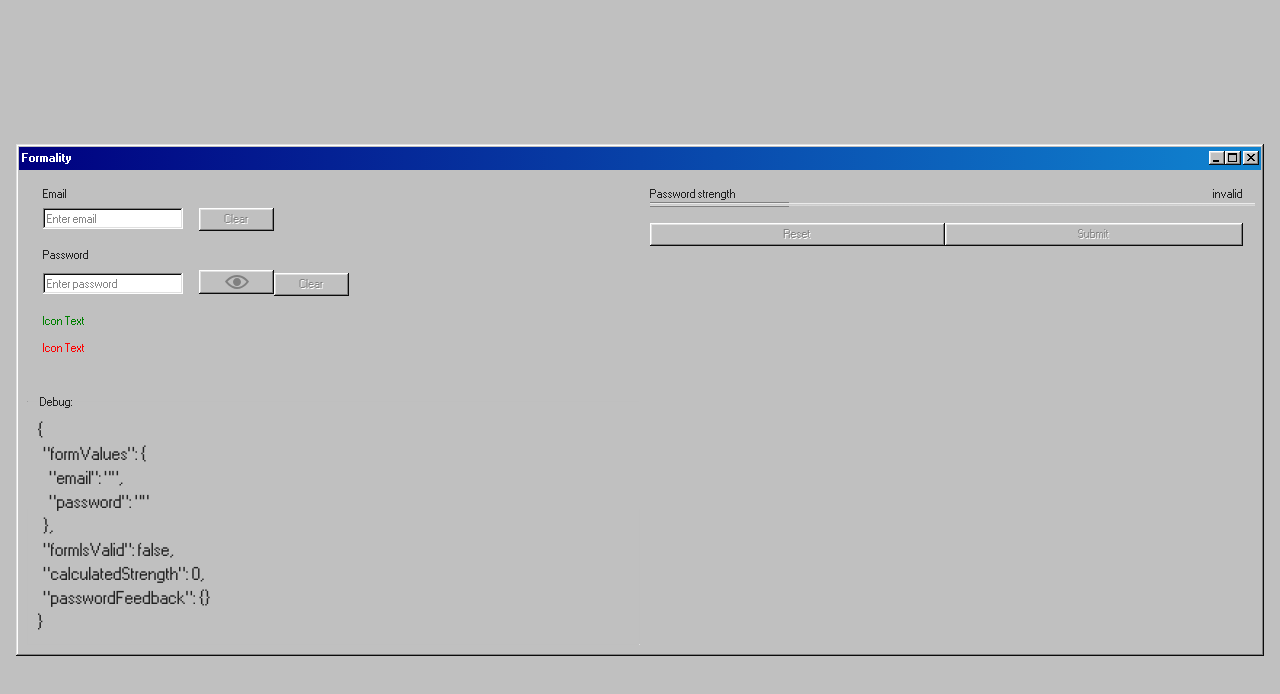
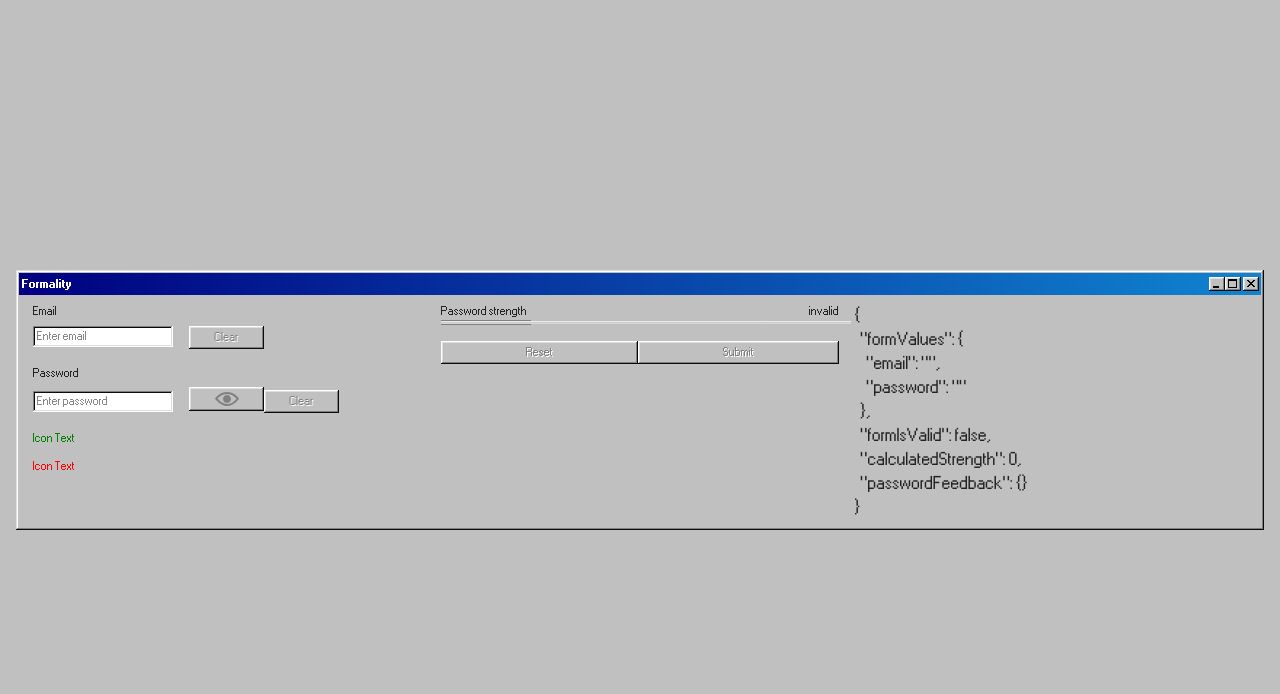
Before and after one commit to maurer2/formality, a Vue app: page / in a window 1280 px wide. Shown: the top 694 px of the page. Built offline with nearby package versions, Linux system fonts and the light colour scheme.

Commit message:
Removed unused CSS and fixed fieldset styles

```diff
--- a/src/components/Email.vue
+++ b/src/components/Email.vue
@@ -106,9 +106,6 @@ export default defineComponent({
 <style scoped lang="scss">
 .wrapper {
   display: flex;
-  // grid-row: 1;
-  grid-column: 1;
-  // grid-area: email-field;
   align-items: flex-start;
   margin-bottom: 1rem;
 }
--- a/src/components/Form.vue
+++ b/src/components/Form.vue
@@ -6,11 +6,9 @@
     @reset.prevent="handleReset"
   >
     <fieldset class="fields">
-      <!-- eslint-disable -->
       <Email v-model.gmail.trim="formValues.email" />
       <Password v-model.trim="formValues.password" />
     </fieldset>
-
     <fieldset class="controls">
       <Indicator :value="calculatedStrength" />
       <div class="button-group">
@@ -27,7 +25,6 @@
       </div>
     </fieldset>
     <fieldset class="debug">
-      <legend>Debug:</legend>
       <output class="output">{{ $data }}</output>
     </fieldset>
   </form>
@@ -106,34 +103,19 @@ export default defineComponent({
   grid-auto-rows: auto;
   grid-auto-columns: 1fr;
   grid-auto-flow: row dense;
-
-  /*
-  grid-template-areas:
-    "email-field ."
-    "password-field ."
-    "indicator ."
-    "form-buttons .";
-  grid-template-rows:
-    auto
-    auto
-    auto
-    auto;
-  */
-  //grid-template-columns: minmax(auto, 250px) 1fr;
-  grid-template-columns: repeat(auto-fit, minmax(250px, 1fr));
+  grid-template-columns: repeat(auto-fit, minmax(300px, 1fr));
+  gap: 1rem;
 }
 
 .fields,
-.controls {
-  display: block;
-  border: none;
+.controls,
+.debug {
+  all: unset;
 }
 
 .button-group {
   display: flex;
-  // grid-column: 2;
   align-self: start;
-  // grid-area: form-buttons;
 
   .button {
     flex-grow: 1;
@@ -142,14 +124,12 @@ export default defineComponent({
 
 .debug {
   display: block;
-  // grid-row: 10;
-  grid-column: 1;
-  // grid-column: 1/-1;
   overflow: scroll;
   font-size: 16px;
 }
 
 .output {
+  display: block;
   white-space: pre;
 }
 
--- a/src/components/Indicator.vue
+++ b/src/components/Indicator.vue
@@ -63,8 +63,6 @@ export default defineComponent({
 
 <style scoped lang="scss">
 .indicator {
-  // grid-column: 2;
-  // grid-area: indicator;
   margin-bottom: 1rem;
 }
 
--- a/src/components/Password.vue
+++ b/src/components/Password.vue
@@ -148,9 +148,6 @@ export default defineComponent({
 <style scoped lang="scss">
 .wrapper {
   display: flex;
-  // grid-row: 2;
-  grid-column: 1;
-  // grid-area: password-field;
   align-items: flex-start;
   margin-bottom: 1rem;
 }
```
